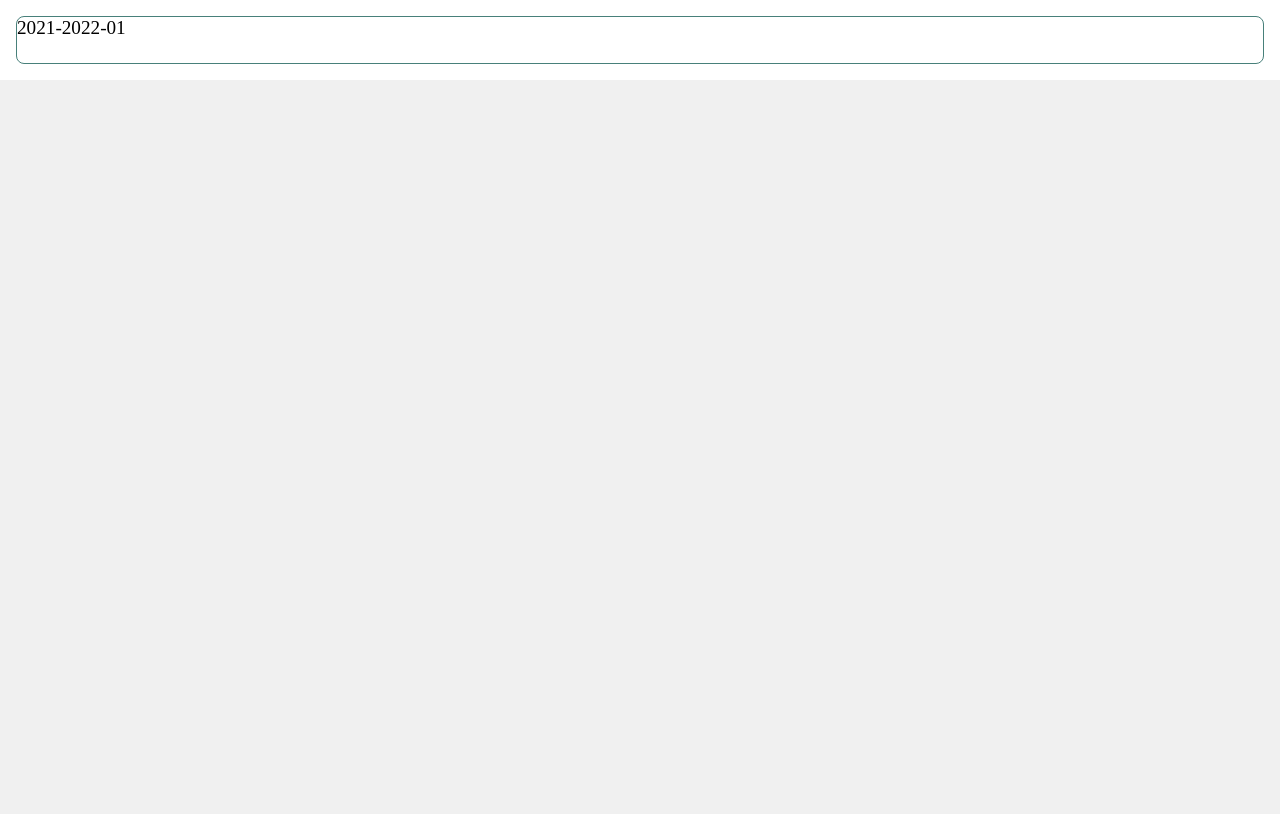
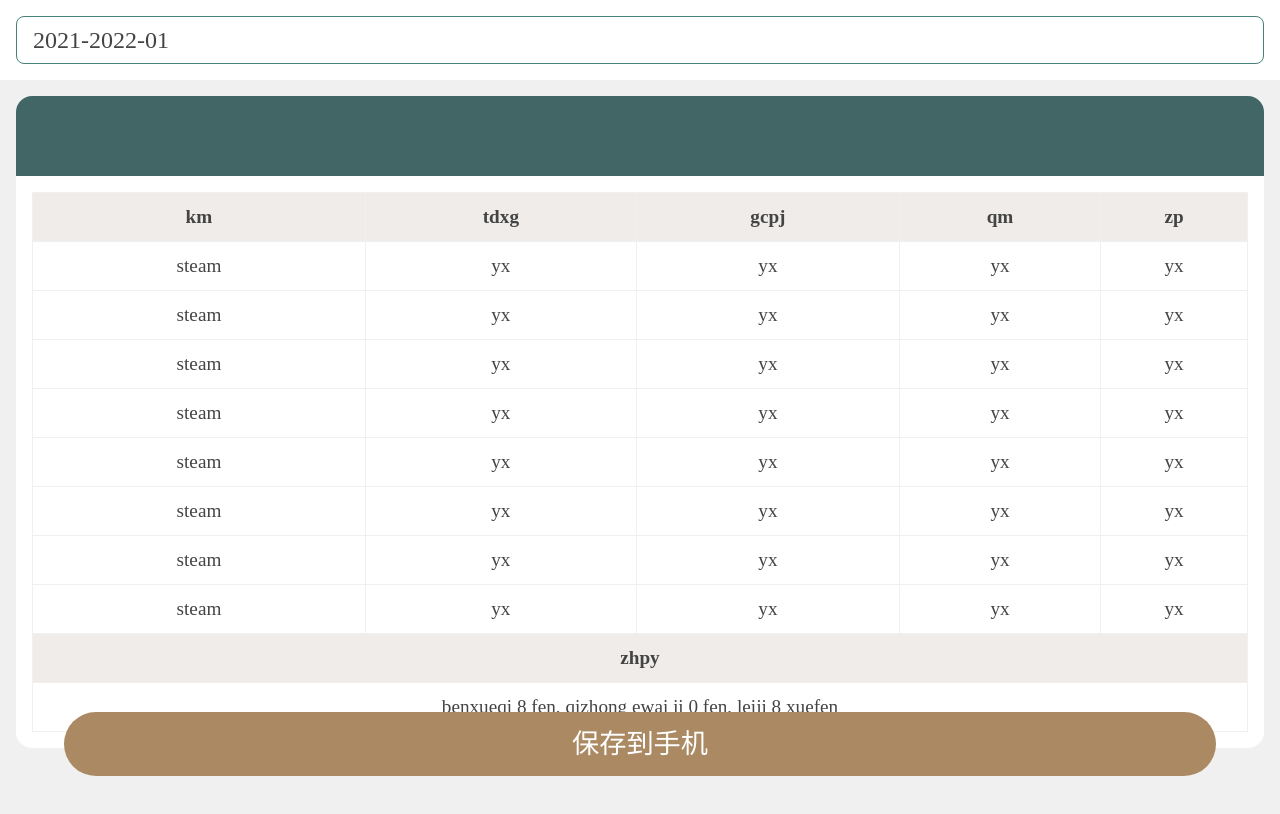
Before and after one commit to rayjcr/mobeliForDD, a React (Create React App) app: page /transcript in a window 1280 px wide. Shown: the top 814 px of the page. Built offline with nearby package versions, Linux system fonts and the light colour scheme.

Commit message:
成绩单页面demo

```diff
--- a/src/component/dropdownlist.js
+++ b/src/component/dropdownlist.js
@@ -1,12 +1,26 @@
-import React from 'react'
+import React, { useState } from 'react'
 
-export default function DropDownList({ dropList=[], selectIndex=0 }) {
-    console.log(dropList, 'dropList')
+export default function DropDownList({ dropList=[], selectIndex=0, onChange }) {
+
+  const [openSelect, setOpenSelect] = useState(false);
+
+  const selectItem = (item, index) => {
+    setOpenSelect(false);
+    onChange(item, index);
+  };
+
   return (
     <div className='dropdownBox'>
-        <div className='dropdownDiv'>
-            {dropList[selectIndex].name}
-        </div>
+      {openSelect && <div className='mask' onClick={()=>setOpenSelect(false)}></div>}
+      <div className='dropdownDiv' onClick={()=>setOpenSelect(true)}>
+        {dropList[selectIndex].name}
+      </div>
+      {openSelect &&
+        <div className='dropListBox'>
+          {dropList.map((item,index)=>{
+            return <div className={['dropItem', selectIndex===index?'active':''].join(' ')} key={index} onClick={()=>selectItem(item,index)}>{item.name}</div>
+          })}
+        </div>}
     </div>
   )
 }
--- a/src/styles/common.scss
+++ b/src/styles/common.scss
@@ -8,12 +8,25 @@ html, body {
     width: 100%;
     height: 100%;
     background: #f0f0f0;
+    color: #444;
     font-size: .24rem;
     // background-color: #F00;
 }
 #root {
     width: 100%;
     height: 100%;
+}
+.mask {
+    width:100%;
+    height:100%;
+    top:0;
+    left:0;
+    position:fixed;
+    z-index:500;
+    background:#000;
+    filter:alpha(opacity=70);
+    -moz-opacity:0.7;
+    opacity: 0.7;
 }
 .Component_Page {
     width: 100%;
@@ -24,6 +37,7 @@ html, body {
 }
 .dropdownBox{
     position: fixed;
+    z-index: 20;
     top: 0;
     left: 0;
     width: 100%;
@@ -35,5 +49,30 @@ html, body {
         height: 100%;
         border: 1px solid #48807A;
         border-radius: .1rem;
+        padding: 0 .2rem;
+        font-size: .3rem;
+        line-height: .58rem;
+    }
+    .dropListBox{
+        position: fixed;
+        padding: .2rem 0 ;
+        bottom: 0;
+        left: 0;
+        border-radius: .2rem .2rem 0 0;
+        z-index: 550;
+        width: 100%;
+        max-height: 40%;
+        overflow: auto;
+        background: #FFF;
+        .dropItem{
+            width: 100%;
+            height: .8rem;
+            line-height: .8rem;
+            text-align: center;
+            font-size: .3rem;
+            &.active{
+                background: #f0f0f0;
+            }
+        }
     }
 }
--- a/src/views/pageA/index.js
+++ b/src/views/pageA/index.js
@@ -15,4 +15,4 @@ const mapStateToProps = (state) => {
 }
 
 // 关联redux的store并利用 HOC 来判断用户是否具有权限。
-export default connect(mapStateToProps)(PermissionHoc(['admin'])(PageA))
+export default connect(mapStateToProps)(PermissionHoc(['admin,teacher'])(PageA))
--- a/src/views/transcript/index.js
+++ b/src/views/transcript/index.js
@@ -1,8 +1,9 @@
-import React from 'react'
-import DropDownList from '../../component/dropdownlist'
+import React, { useState } from 'react';
+import DropDownList from '../../component/dropdownlist';
+import css from './transcript.module.scss';
 
 export default function Transcript() {
-  const dropList =  [{
+  const [dropList, setDropList] = useState([{
     key:'2021202201',
     name: '2021-2022-01'
   },{
@@ -11,10 +12,63 @@ export default function Transcript() {
   },{
     key:'2021202203',
     name: '2021-2022-03'
-  }]
+  }]);
+  const [selectIndex, setSelectIndex] = useState(0)
+  // 选择菜单的Props（数组，当前下标，onChange的回调）
+  let dropListProps = {
+    dropList: dropList,
+    selectIndex: selectIndex,
+    onChange: (item, index) => {
+      setSelectIndex(index);
+    }
+  }
+
   return (
-    <div>
-        <DropDownList dropList={dropList}></DropDownList>
+    <div className={css.container}>
+        <DropDownList {...dropListProps}></DropDownList>
+        <div className={css.transcriptBox}>
+          <div className={css.transTable}>
+            <div className={css.transHead}></div>
+            <div className={css.transBody}>
+              <table cellPadding={0} cellSpacing={0}>
+                <tr>
+                  <th>km</th><th>tdxg</th><th>gcpj</th><th>qm</th><th>zp</th>
+                </tr>
+                <tr>
+                  <td>steam</td><td>yx</td><td>yx</td><td>yx</td><td>yx</td>
+                </tr>
+                <tr>
+                  <td>steam</td><td>yx</td><td>yx</td><td>yx</td><td>yx</td>
+                </tr>
+                <tr>
+                  <td>steam</td><td>yx</td><td>yx</td><td>yx</td><td>yx</td>
+                </tr>
+                <tr>
+                  <td>steam</td><td>yx</td><td>yx</td><td>yx</td><td>yx</td>
+                </tr>
+                <tr>
+                  <td>steam</td><td>yx</td><td>yx</td><td>yx</td><td>yx</td>
+                </tr>
+                <tr>
+                  <td>steam</td><td>yx</td><td>yx</td><td>yx</td><td>yx</td>
+                </tr>
+                <tr>
+                  <td>steam</td><td>yx</td><td>yx</td><td>yx</td><td>yx</td>
+                </tr>
+                <tr>
+                  <td>steam</td><td>yx</td><td>yx</td><td>yx</td><td>yx</td>
+                </tr>
+                <tr>
+                  <th colSpan={5}> zhpy </th>
+                </tr>
+                <tr>
+                  <td colSpan={5}>benxueqi 8 fen, qizhong ewai ji 0 fen, leiji 8 xuefen </td>
+                </tr>
+              </table>
+            </div>
+          </div>
+        </div>
+        <div className={css.saveTrans}>保存到手机</div>
     </div>
   )
 }
--- a/src/views/transcript/transcript.module.scss
+++ b/src/views/transcript/transcript.module.scss
@@ -0,0 +1,58 @@
+.container {
+    width: 100%;
+    height: 100%;
+    display: flex;
+    padding-top: 1rem;
+    flex-direction: column;
+    .transcriptBox {
+        flex: 1;
+        padding: .2rem;
+        padding-bottom: 1.4rem;
+        .transTable {
+            width: 100%;
+            min-height: 4rem;
+            border-radius: .2rem;
+            background: #FFF;
+            overflow: hidden;
+            .transHead {
+                background: #426666;
+                width: 100%;
+                height: 1rem;
+            }
+            .transHead {
+                padding: .2rem;
+            }
+            .transBody {
+                padding: .2rem;
+                table{
+                    border-collapse: collapse;
+                    width: 100%;
+                    td,th{
+                        border: 1px solid #f0f0f0;
+                        height: .6rem;
+                        line-height: .6rem;
+                        text-align: center;
+                    }
+                    th {
+                        background: #EFECEA;
+                    }
+                }
+            }
+        }
+    }
+    .saveTrans {
+        position: fixed;
+        z-index: 10;
+        bottom: .3rem;
+        left: 5%;
+        width: 90%;
+        height: .8rem;
+        border-radius: .4rem;
+        background: #AA8963;
+        line-height: .8rem;
+        font-size: .34rem;
+        color: #FFF;
+        text-align: center;
+
+    }
+}
```
